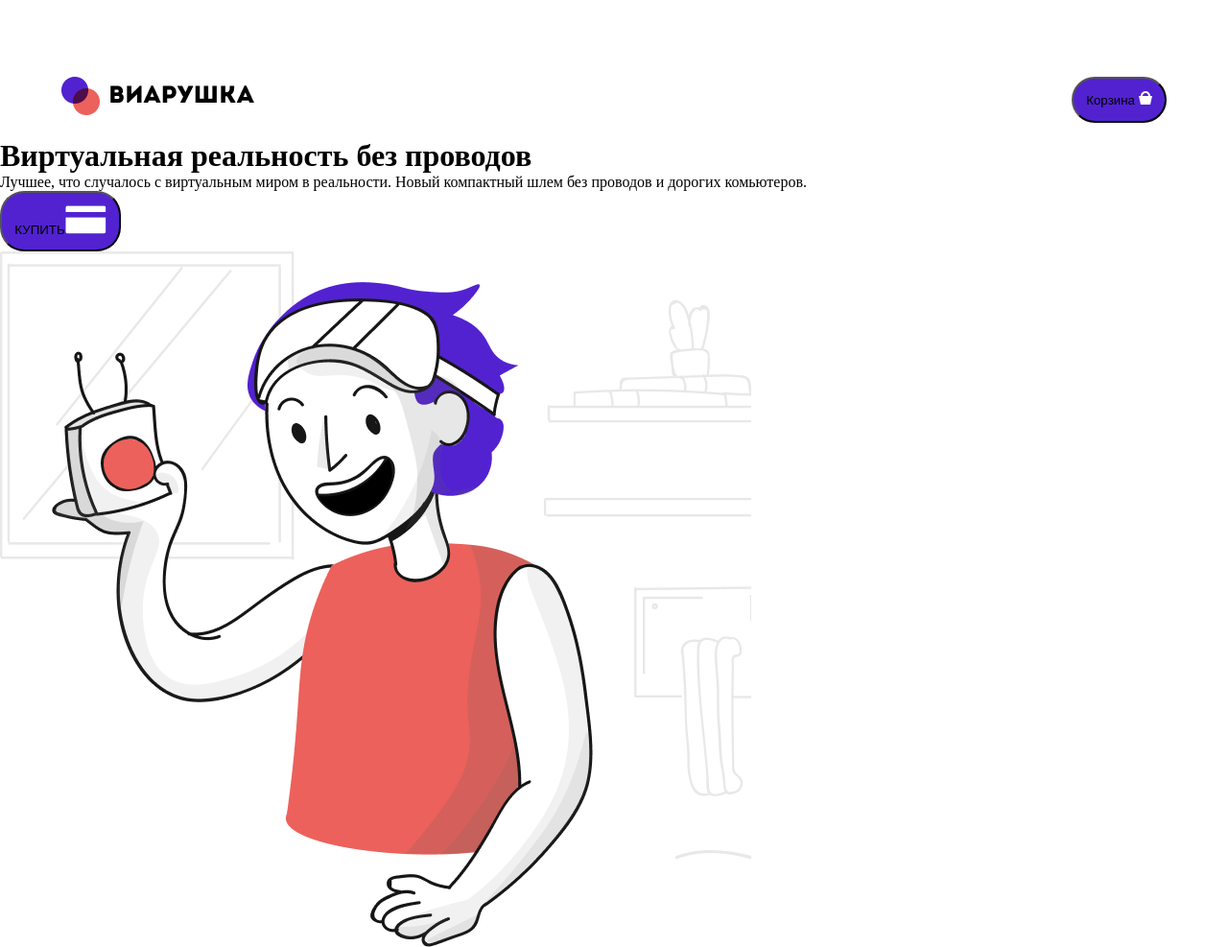
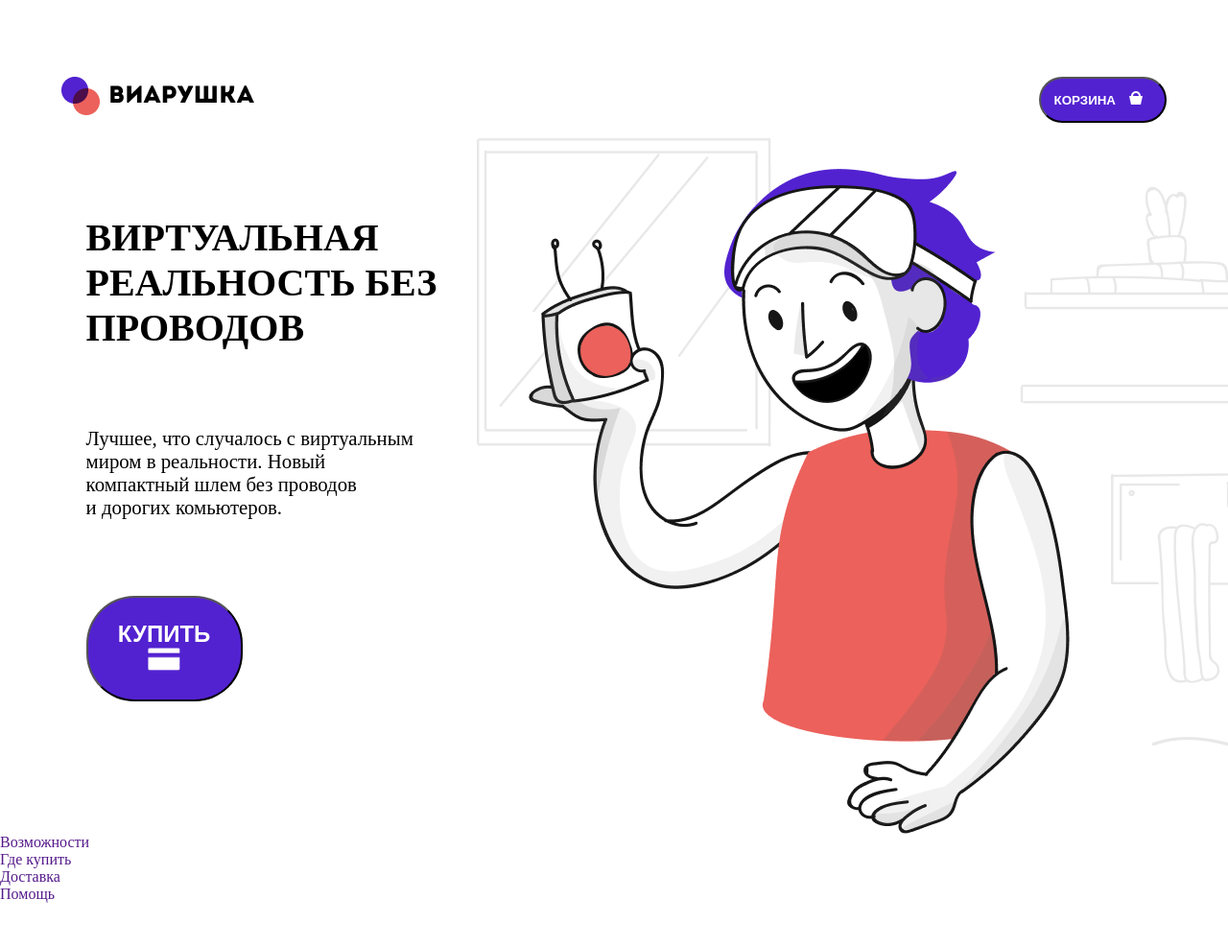
Before and after one commit to NatashaKold/week8_homework2, a plain HTML site: page index.html in a window 1280 px wide. Shown: the top 987 px of the page at 96% size. After the commit the page ends 941 px from the top, so only its background shows below. Drawn offline with Linux system fonts and the light colour scheme.

Commit message:
add styles to main part

```diff
--- a/index.html
+++ b/index.html
@@ -11,7 +11,7 @@
 
     <header class="header">
         <a href="index.html"><img src="assets/logo.png" alt="" class="header__logo"></a>
-        <button class="button header__button--rounded">Корзина <img src="assets/ico_basket.png" alt="" class="header__button-icon"></button>
+        <button class="button header__button--rounded">КОРЗИНА <img src="assets/ico_basket.png" alt="" class="icon header__button-icon"></button>
         </div>
     </header>
 
@@ -20,7 +20,7 @@
         <div class="info_block">
             <h1 class="title">Виртуальная реальность без проводов</h1>
             <p class="text">Лучшее, что случалось с виртуальным миром в реальности. Новый компактный шлем без проводов и дорогих комьютеров.</p>
-            <button class="button main__button--rounded">КУПИТЬ<img src="assets/ico_card.png" alt="" class="main__button-icon"></button>
+            <button class="button main__button--rounded">КУПИТЬ<img src="assets/ico_card.png" alt="" class="icon main__button-icon"></button>
         </div>
         <img src="assets/VR_home_BG.png" alt="" class="main__bg-img">
     </main>
--- a/style.css
+++ b/style.css
@@ -17,7 +17,52 @@ a{
 
 .button{
     background-color: #5222D0;
-    border-radius: 25px;
+    border-radius: 50px;
     padding: 1em;
     text-align: center;
+    color: white;
 }
+
+.header__button--rounded{
+    font-weight: bold;
+}
+
+.icon{
+    padding: 0 10px 0;
+}
+
+
+.main{
+    display: grid;
+    grid-template-columns: repeat(2,1fr);
+    grid-template-rows: auto;
+}
+
+.main__button--rounded{
+    font-size: 1.5rem;
+    font-weight: bold;
+    width: 40%;
+}
+
+.main__button-icon{
+    height: 1em;
+}
+
+.info_block{
+    display: flex;
+    flex-direction: column;
+    padding: 10vh 0 10vh 7vw;
+    gap: 10vh;
+}
+
+.title{
+    font-size: 2.5rem;
+    font-weight: bold;
+    text-transform: uppercase;
+}
+
+.text{
+    font-size: 1.3rem;
+    font-style:normal;
+    padding: 0 4vw 0 0;
+}
```
